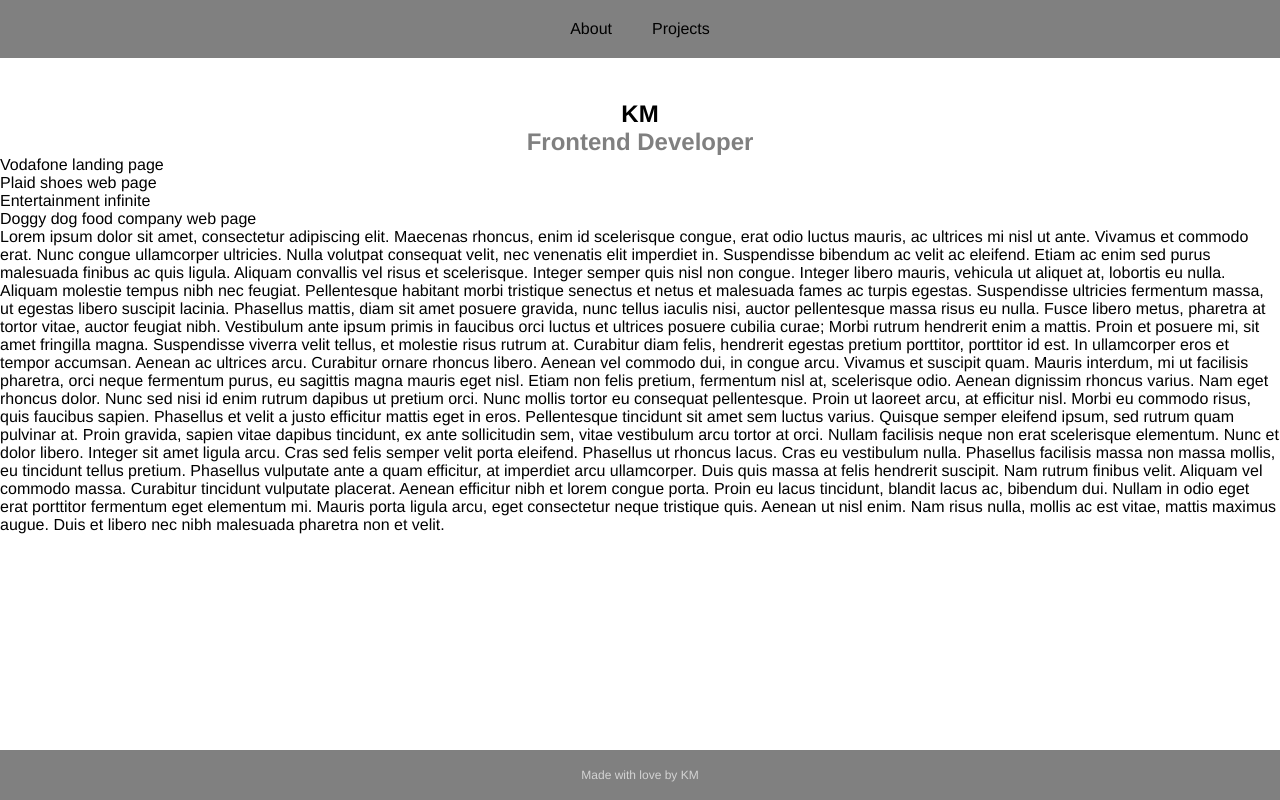
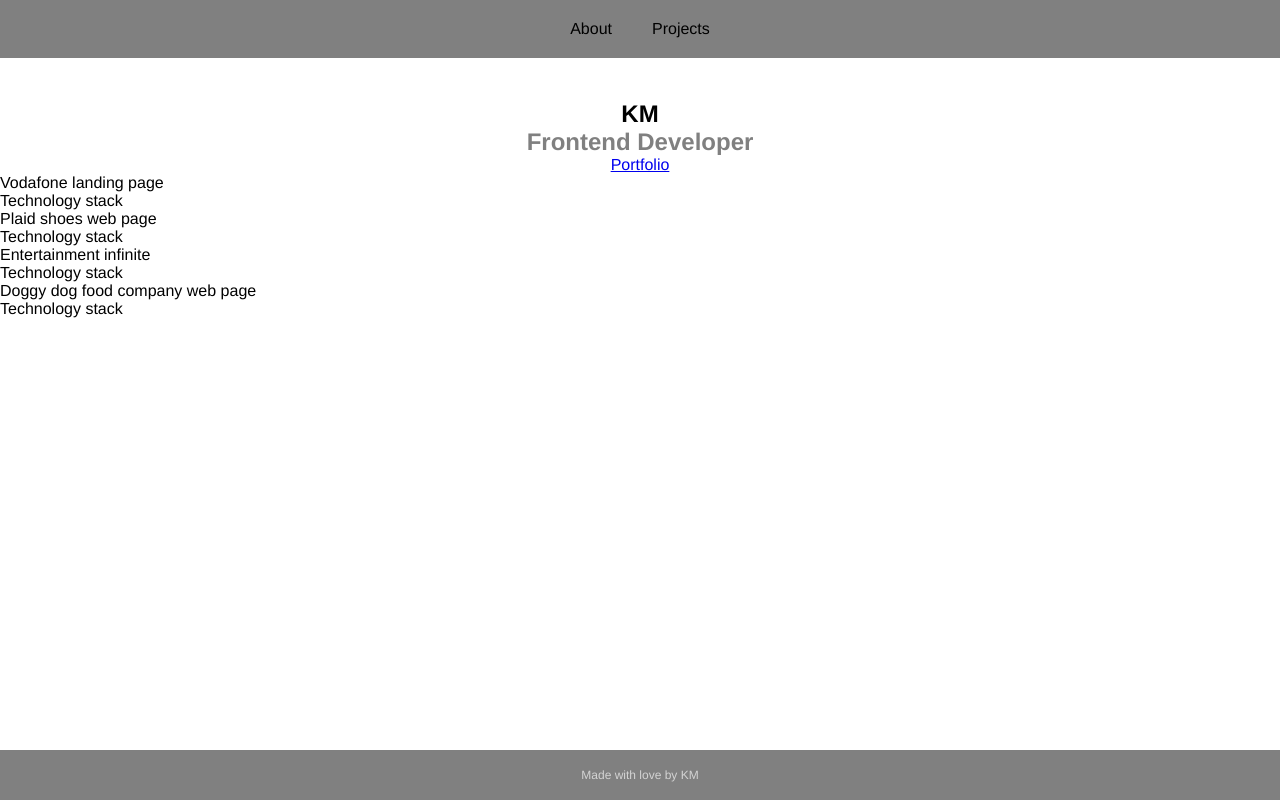
Before and after one commit to AccRPA/freeCodeCamp, a plain HTML site: page web_design/portfolio/index.html in a window 1280 px wide. Drawn offline with Linux system fonts and the light colour scheme.

Commit message:
Update index.html

```diff
--- a/web_design/portfolio/index.html
+++ b/web_design/portfolio/index.html
@@ -16,28 +16,44 @@
     <section id="welcome-section">
       <h1>KM</h1>
       <h2>Frontend Developer</h2>
-      <p></p>
+      <p>
+        <a id="profile-link" target="_blank" href="ww.google.com">Portfolio</a>
+      </p>
     </section>
     <section id="projects" class="last-section">
-      <div class="project-title">
-        <ul>
-          <li>Vodafone landing page</li>
-          <li>Plaid shoes web page</li>
-          <li>Entertainment infinite</li>
-          <li>Doggy dog food company web page</li>
-        </ul>
-
-
-        Lorem ipsum dolor sit amet, consectetur adipiscing elit. Maecenas rhoncus, enim id scelerisque congue, erat odio luctus mauris, ac ultrices mi nisl ut ante. Vivamus et commodo erat. Nunc congue ullamcorper ultricies. Nulla volutpat consequat velit, nec venenatis elit imperdiet in. Suspendisse bibendum ac velit ac eleifend. Etiam ac enim sed purus malesuada finibus ac quis ligula. Aliquam convallis vel risus et scelerisque. Integer semper quis nisl non congue. Integer libero mauris, vehicula ut aliquet at, lobortis eu nulla. Aliquam molestie tempus nibh nec feugiat. Pellentesque habitant morbi tristique senectus et netus et malesuada fames ac turpis egestas. Suspendisse ultricies fermentum massa, ut egestas libero suscipit lacinia. Phasellus mattis, diam sit amet posuere gravida, nunc tellus iaculis nisi, auctor pellentesque massa risus eu nulla. Fusce libero metus, pharetra at tortor vitae, auctor feugiat nibh. Vestibulum ante ipsum primis in faucibus orci luctus et ultrices posuere cubilia curae; Morbi rutrum hendrerit enim a mattis.
-
-Proin et posuere mi, sit amet fringilla magna. Suspendisse viverra velit tellus, et molestie risus rutrum at. Curabitur diam felis, hendrerit egestas pretium porttitor, porttitor id est. In ullamcorper eros et tempor accumsan. Aenean ac ultrices arcu. Curabitur ornare rhoncus libero. Aenean vel commodo dui, in congue arcu.
-
-Vivamus et suscipit quam. Mauris interdum, mi ut facilisis pharetra, orci neque fermentum purus, eu sagittis magna mauris eget nisl. Etiam non felis pretium, fermentum nisl at, scelerisque odio. Aenean dignissim rhoncus varius. Nam eget rhoncus dolor. Nunc sed nisi id enim rutrum dapibus ut pretium orci. Nunc mollis tortor eu consequat pellentesque.
-
-Proin ut laoreet arcu, at efficitur nisl. Morbi eu commodo risus, quis faucibus sapien. Phasellus et velit a justo efficitur mattis eget in eros. Pellentesque tincidunt sit amet sem luctus varius. Quisque semper eleifend ipsum, sed rutrum quam pulvinar at. Proin gravida, sapien vitae dapibus tincidunt, ex ante sollicitudin sem, vitae vestibulum arcu tortor at orci. Nullam facilisis neque non erat scelerisque elementum. Nunc et dolor libero. Integer sit amet ligula arcu. Cras sed felis semper velit porta eleifend. Phasellus ut rhoncus lacus.
-
-Cras eu vestibulum nulla. Phasellus facilisis massa non massa mollis, eu tincidunt tellus pretium. Phasellus vulputate ante a quam efficitur, at imperdiet arcu ullamcorper. Duis quis massa at felis hendrerit suscipit. Nam rutrum finibus velit. Aliquam vel commodo massa. Curabitur tincidunt vulputate placerat. Aenean efficitur nibh et lorem congue porta. Proin eu lacus tincidunt, blandit lacus ac, bibendum dui. Nullam in odio eget erat porttitor fermentum eget elementum mi. Mauris porta ligula arcu, eget consectetur neque tristique quis. Aenean ut nisl enim. Nam risus nulla, mollis ac est vitae, mattis maximus augue. Duis et libero nec nibh malesuada pharetra non et velit.
-
+      <div class="project-container">
+        <div class="project-tile">
+          <div class="project-title">
+            Vodafone landing page
+          </div>
+          <div class="project-body">
+            Technology stack
+          </div>
+        </div>
+        <div class="project-tile">
+          <div class="project-title">
+            Plaid shoes web page
+          </div>
+          <div class="project-body">
+            Technology stack
+          </div>
+        </div>
+        <div class="project-tile">
+          <div class="project-title">
+          Entertainment infinite
+          </div>
+          <div class="project-body">
+            Technology stack
+          </div>
+        </div>
+        <div class="project-tile">
+          <div class="project-title">
+          Doggy dog food company web page
+          </div>
+          <div class="project-body">
+            Technology stack
+          </div>
+        </div>
       </div>
     </section>
     <section id="footer">
```
